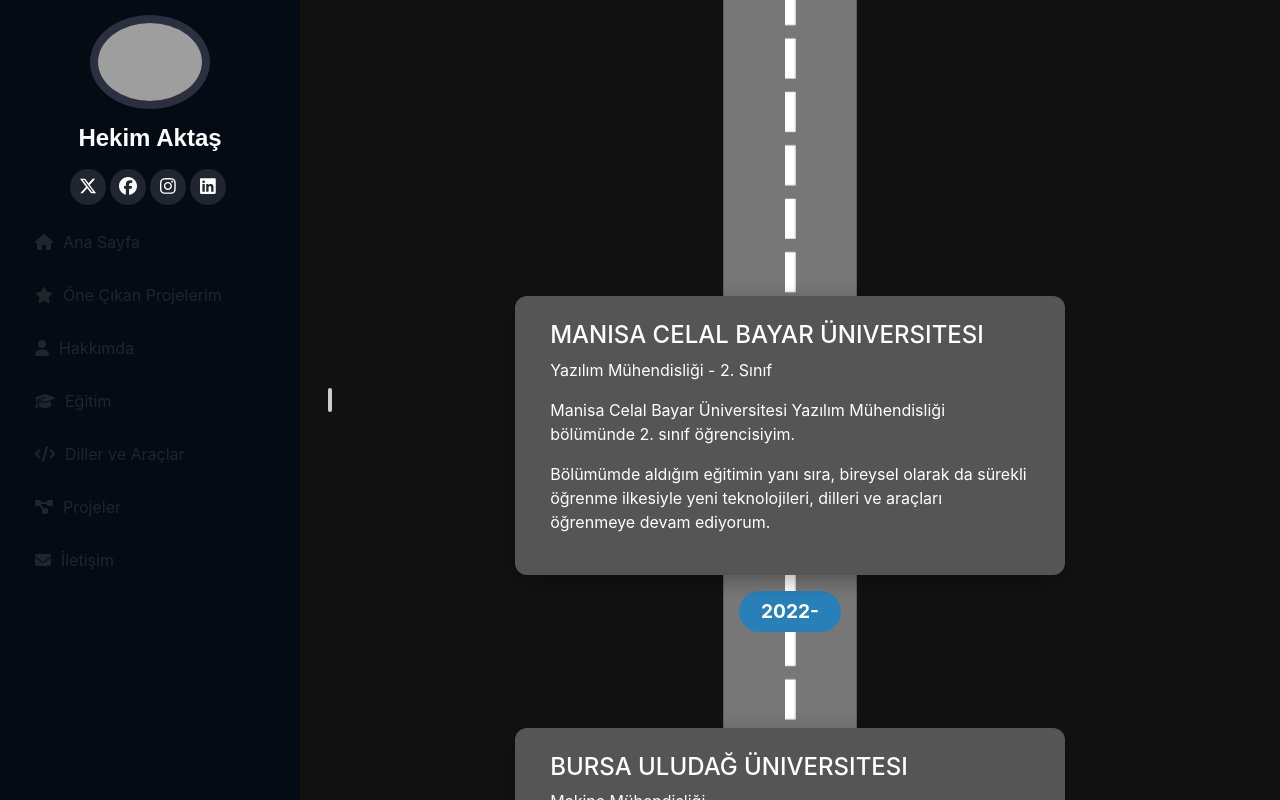
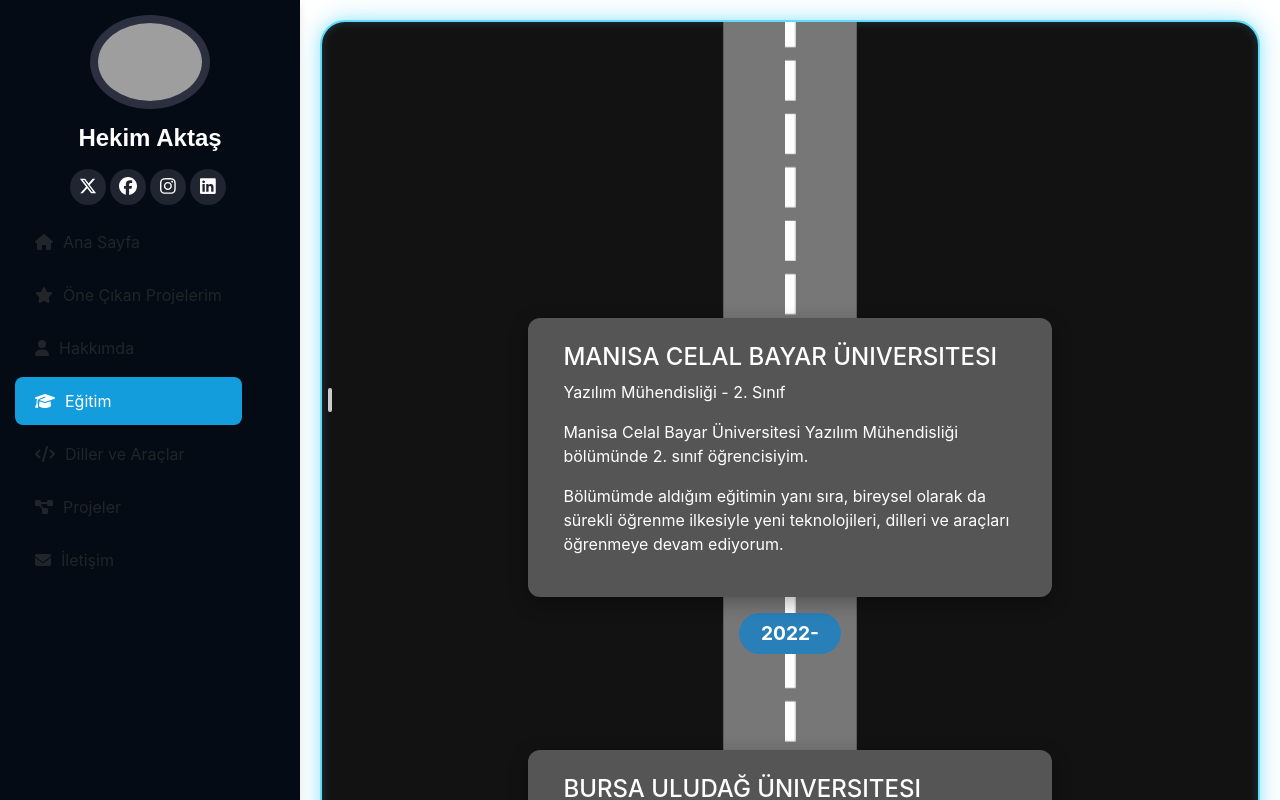
Before and after one commit to aktashekimcan/hekimcan-website-3, a Next.js app: page /education in a window 1280 px wide. Shown: the top 800 px of the page. Built offline with nearby package versions, Linux system fonts and the light colour scheme; grey boxes are pictures that could not be loaded.

Commit message:
Updated education.tsx

```diff
--- a/pages/education.tsx
+++ b/pages/education.tsx
@@ -1,7 +1,14 @@
 import React from "react";
 import styled, { keyframes } from "styled-components";
 import Head from "next/head";
+import { createGlobalStyle } from "styled-components";
+const GlobalStyle = createGlobalStyle`
+  body {
+    margin: 0;
+    padding: 0;
 
+  }
+`;
 const roadAnimation = keyframes`
   0% {
     transform: translateY(-20px);
@@ -10,18 +17,29 @@ const roadAnimation = keyframes`
     transform: translateY(0);
   }
 `;
-
+const Wrapper = styled.div`
+  margin: 20px;
+`;
 const EducationContainer = styled.section`
   padding: 5em 2em;
-  background-color: #121212; // Dark tema arka plan rengi
-  color: #fff; // Metin rengi
+  background-color: #121212; // Dark theme background color
+  color: #fff; // Text color
   display: flex;
   flex-direction: column;
   align-items: center;
   width: 100%;
-  margin: 0;
+  margin: 0 auto; // Centered
   overflow: hidden;
   position: relative;
+  border: 2px solid #61dafb; // Light blue border
+  border-radius: 25px; // Rounded corners
+  box-shadow:
+    0 0 15px rgba(97, 218, 251, 0.5),
+    // Soft outer glow
+    0 0 30px rgba(97, 218, 251, 0.3),
+    // Additional depth
+    inset 0 0 10px rgba(97, 218, 251, 0.2); // Inner glow for depth
+  overflow: hidden;
 `;
 
 const Heading = styled.h2`
@@ -116,11 +134,10 @@ const educationData = [
 
 const MyEducation: React.FC = () => {
   return (
-    <EducationContainer>
-      <Head>
-        <title>Eğitim Geçmişi</title>
-        <meta name="description" content="Eğitim Geçmişi" />
-      </Head>
+    <>
+      <GlobalStyle />
+      <Wrapper>
+        <EducationContainer id="education">
           <Heading></Heading>
           <TimelineSVG viewBox="0 0 100 500">
             <Road x="25" y="0" width="50" height="500" />
@@ -152,6 +169,8 @@ const MyEducation: React.FC = () => {
             </Entry>
           ))}
         </EducationContainer>
+      </Wrapper>
+    </>
   );
 };
 
```
Lines whose indentation alone changed are shown as unchanged.
